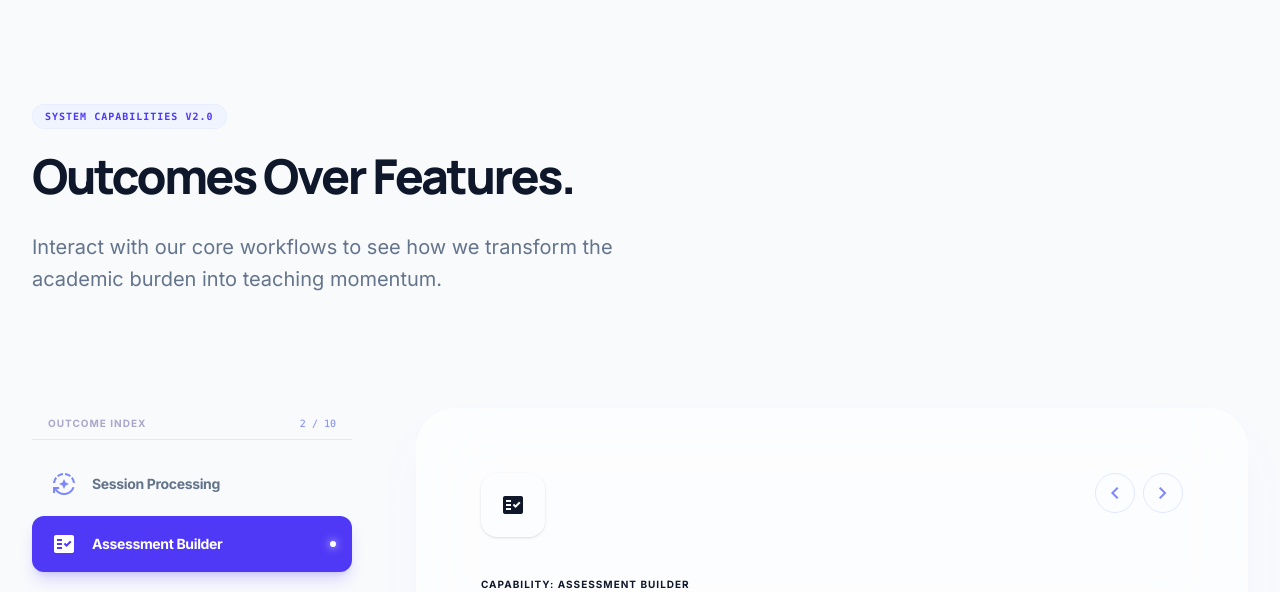
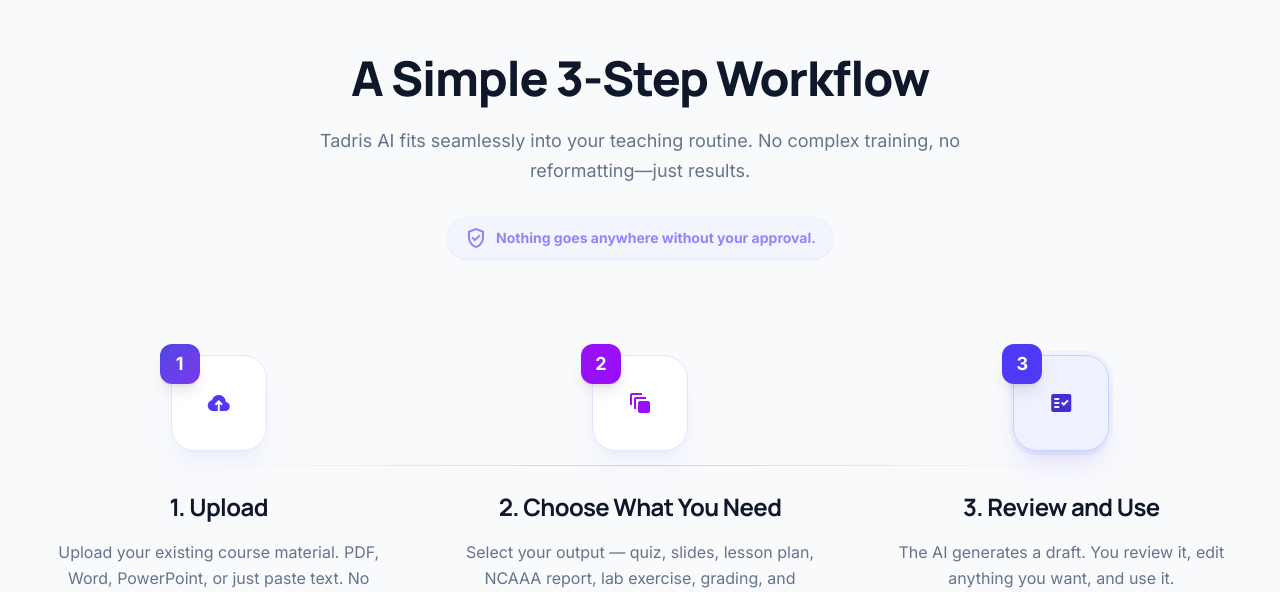
Before and after one commit to PercevioLabs/tadris-ai, a Next.js app: page / in a window 1280 px wide. Shown: the part 2153-2745 px from the top of the page. Built offline with nearby package versions, Linux system fonts and the light colour scheme.

Commit message:
feat: add 'How it Works' section with 3-step workflow

```diff
--- a/src/app/page.tsx
+++ b/src/app/page.tsx
@@ -325,6 +325,7 @@ export default function Page() {
   }
 
   const navLinks = [
+    { label: "How it Works", href: "#how-it-works" },
     { label: "Features", href: "#features" },
     { label: "The Impact", href: "#the-impact" },
     { label: "Compare", href: "#compare" },
@@ -764,6 +765,106 @@ export default function Page() {
             </div>
           </div>
         </section>
+
+        {/* ── How It Works ── */}
+        <section
+          id="how-it-works"
+          className="py-20 sm:py-28 lg:py-36 bg-surface relative overflow-hidden"
+        >
+          {/* Subtle background flow */}
+          <div className="absolute top-1/2 left-0 w-full h-full -translate-y-1/2 pointer-events-none -z-10">
+            <div className="absolute top-0 right-0 w-[50%] h-[100%] bg-indigo-50/20 blur-[120px] rounded-full" />
+          </div>
+
+          <div className="max-w-7xl mx-auto px-4 sm:px-8">
+            <div className="text-center mb-16 sm:mb-24">
+              <h2 className="text-3xl sm:text-4xl lg:text-5xl font-extrabold font-headline mb-6 tracking-tight">
+                A Simple 3-Step Workflow
+              </h2>
+              <p className="text-on-surface-variant text-base sm:text-lg max-w-2xl mx-auto leading-relaxed mb-8">
+                Tadris AI fits seamlessly into your teaching routine. No complex training, no
+                reformatting—just results.
+              </p>
+              <div className="inline-flex items-center gap-2 px-4 py-2 rounded-full bg-indigo-50 border border-indigo-100/50 text-indigo-600 text-sm font-bold shadow-sm animate-pulse-soft">
+                <span className="material-symbols-outlined text-lg">verified_user</span>
+                Nothing goes anywhere without your approval.
+              </div>
+            </div>
+
+            <div className="relative">
+              {/* Desktop Connecting Line */}
+              <div className="hidden md:block absolute top-[110px] left-[15%] right-[15%] h-px bg-gradient-to-r from-transparent via-indigo-200 to-transparent z-0" />
+
+              <div className="grid grid-cols-1 md:grid-cols-3 gap-8 sm:gap-12 relative z-10">
+                {/* Step 1 */}
+                <div className="group text-center">
+                  <div className="relative mx-auto mb-10 w-24 h-24 rounded-3xl bg-white border border-indigo-100 flex items-center justify-center shadow-xl shadow-indigo-500/5 group-hover:scale-105 transition-all duration-500">
+                    <div className="absolute -top-3 -left-3 w-10 h-10 rounded-xl bg-primary-gradient text-white flex items-center justify-center font-bold text-lg shadow-lg">
+                      1
+                    </div>
+                    <span
+                      className="material-symbols-outlined text-indigo-600 text-4xl"
+                      style={{ fontVariationSettings: "'FILL' 1" }}
+                    >
+                      cloud_upload
+                    </span>
+                  </div>
+                  <h3 className="text-2xl font-bold font-headline mb-4 text-on-surface tracking-tight">
+                    1. Upload
+                  </h3>
+                  <p className="text-on-surface-variant leading-relaxed text-sm sm:text-base px-2">
+                    Upload your existing course material. PDF, Word, PowerPoint, or just paste text.
+                    No reformatting needed.
+                  </p>
+                </div>
+
+                {/* Step 2 */}
+                <div className="group text-center">
+                  <div className="relative mx-auto mb-10 w-24 h-24 rounded-3xl bg-white border border-indigo-100 flex items-center justify-center shadow-xl shadow-indigo-500/5 group-hover:scale-105 transition-all duration-500">
+                    <div className="absolute -top-3 -left-3 w-10 h-10 rounded-xl bg-purple-600 text-white flex items-center justify-center font-bold text-lg shadow-lg">
+                      2
+                    </div>
+                    <span
+                      className="material-symbols-outlined text-purple-600 text-4xl"
+                      style={{ fontVariationSettings: "'FILL' 1" }}
+                    >
+                      auto_awesome_motion
+                    </span>
+                  </div>
+                  <h3 className="text-2xl font-bold font-headline mb-4 text-on-surface tracking-tight">
+                    2. Choose What You Need
+                  </h3>
+                  <p className="text-on-surface-variant leading-relaxed text-sm sm:text-base px-2">
+                    Select your output — quiz, slides, lesson plan, NCAAA report, lab exercise,
+                    grading, and more.
+                  </p>
+                </div>
+
+                {/* Step 3 */}
+                <div className="group text-center">
+                  <div className="relative mx-auto mb-10 w-24 h-24 rounded-3xl bg-indigo-50 border border-indigo-200 flex items-center justify-center shadow-xl shadow-indigo-600/10 group-hover:scale-105 transition-all duration-500 ring-4 ring-indigo-500/5">
+                    <div className="absolute -top-3 -left-3 w-10 h-10 rounded-xl bg-indigo-600 text-white flex items-center justify-center font-bold text-lg shadow-lg">
+                      3
+                    </div>
+                    <span
+                      className="material-symbols-outlined text-indigo-700 text-4xl"
+                      style={{ fontVariationSettings: "'FILL' 1" }}
+                    >
+                      fact_check
+                    </span>
+                  </div>
+                  <h3 className="text-2xl font-bold font-headline mb-4 text-on-surface tracking-tight">
+                    3. Review and Use
+                  </h3>
+                  <p className="text-on-surface-variant leading-relaxed text-sm sm:text-base px-2">
+                    The AI generates a draft. You review it, edit anything you want, and use it.
+                  </p>
+                </div>
+              </div>
+            </div>
+          </div>
+        </section>
+
         {/* ── Features (The Interactive Capability Explorer) ── */}
         <section
           id="features"
```
